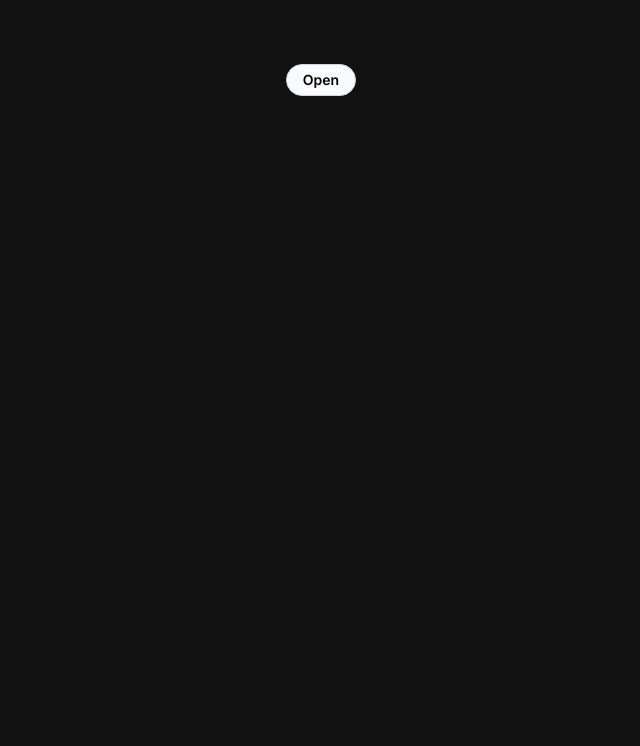
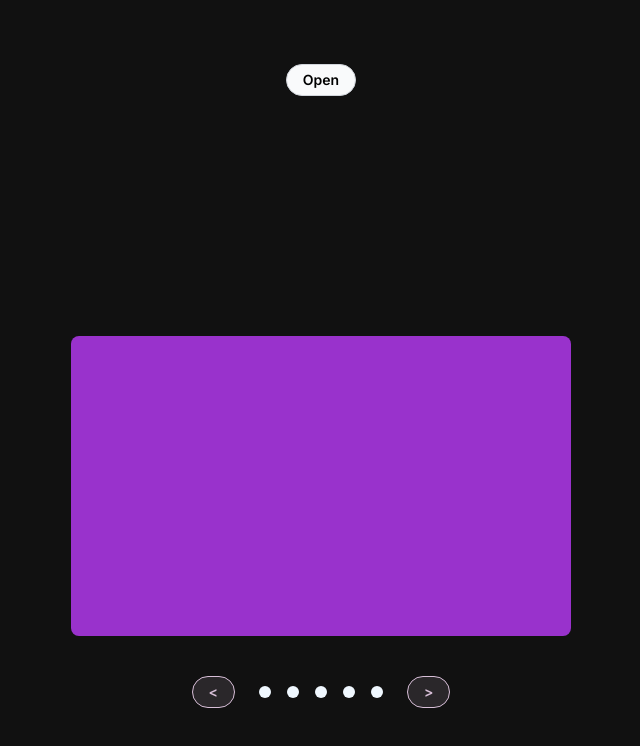
Before and after one commit to yayuniverse/dynamic-interface-interactions-practice, a website built with webpack: page src/template.html in a window 1280 px wide. Shown: the whole page, without its empty margins (319-959 px from the left). Built offline with nearby package versions, Linux system fonts and the light colour scheme.

Commit message:
feat: add carousel component styling and structure

```diff
--- /dev/null
+++ b/src/carousel.css
@@ -0,0 +1,73 @@
+.carousel-wrapper {
+  display: flex;
+  flex-direction: column;
+  gap: 40px;
+  align-items: center;
+}
+
+.scroll-frame {
+  height: 300px;
+  width: 500px;
+  overflow-x: scroll;
+  scrollbar-width: none;
+  -ms-overflow-style: none;
+  border-radius: 8px;
+}
+
+.container::-webkit-scrollbar {
+  display: none;
+}
+
+.image-sequence {
+  display: flex;
+}
+
+.image-placeholder {
+  height: 300px;
+  width: 500px;
+  flex-shrink: 0;
+}
+
+.one {
+  background-color: darkorchid;
+}
+
+.two {
+  background-color: tomato;
+}
+
+.three {
+  background-color: olivedrab;
+}
+
+.four {
+  background-color: royalblue;
+}
+
+.five {
+  background-color: mistyrose;
+}
+
+.nav-wrapper {
+  display: flex;
+  gap: 24px;
+  align-items: center;
+}
+
+.nav-wrapper button {
+  background-color: rgba(216, 191, 216, 0.125);
+  border: 1px solid thistle;
+  color: thistle;
+}
+
+.dot-group {
+  display: flex;
+  gap: 16px;
+}
+
+.dot {
+  width: 12px;
+  height: 12px;
+  border-radius: 50%;
+  background-color: aliceblue;
+}
--- a/src/global.css
+++ b/src/global.css
@@ -4,4 +4,5 @@ body {
   padding-top: 64px;
   align-items: center;
   flex-direction: column;
+  gap: 240px;
 }
--- a/src/index.js
+++ b/src/index.js
@@ -2,5 +2,6 @@ import "./reset.css";
 import "./global.css";
 import "./dropdown.css";
 import makeDropdown from "./dropdown";
+import "./carousel.css";
 
 makeDropdown(document.querySelector(".dropdown-wrapper"));
--- a/src/template.html
+++ b/src/template.html
@@ -1,8 +1,8 @@
-<!DOCTYPE html>
+<!doctype html>
 <html lang="en">
   <head>
-  <meta charset="UTF-8">
-  <meta name="viewport" content="width=device-width, initial-scale=1.0">
+    <meta charset="UTF-8" />
+    <meta name="viewport" content="width=device-width, initial-scale=1.0" />
     <title>Document</title>
   </head>
   <body>
@@ -15,5 +15,29 @@
         <li>BASE</li>
       </ul>
     </div>
+
+    <div class="carousel-wrapper">
+      <div class="scroll-frame">
+        <div class="image-sequence">
+          <div class="image-placeholder one"></div>
+          <div class="image-placeholder two"></div>
+          <div class="image-placeholder three"></div>
+          <div class="image-placeholder four"></div>
+          <div class="image-placeholder five"></div>
+        </div>
+      </div>
+
+      <span class="nav-wrapper">
+        <button class="prev-button"> < </button>
+        <span class="dot-group">
+          <span class="dot dot1"></span>
+          <span class="dot dot2"></span>
+          <span class="dot dot3"></span>
+          <span class="dot dot4"></span>
+          <span class="dot dot5"></span>
+        </span>
+        <button class="next-button"> > </button>
+      </span>
+    </div>
   </body>
 </html>
```
Also changed, not shown: src/carousel.js (added). Lines whose indentation alone changed are shown as unchanged.
